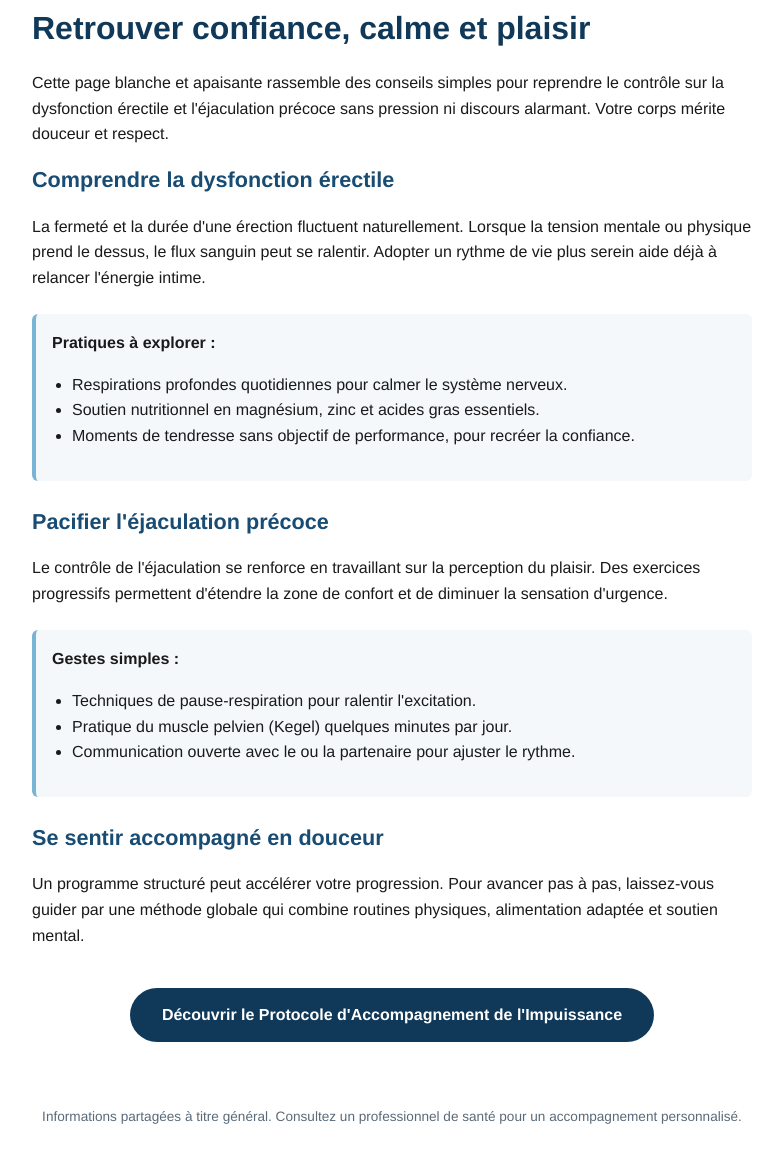
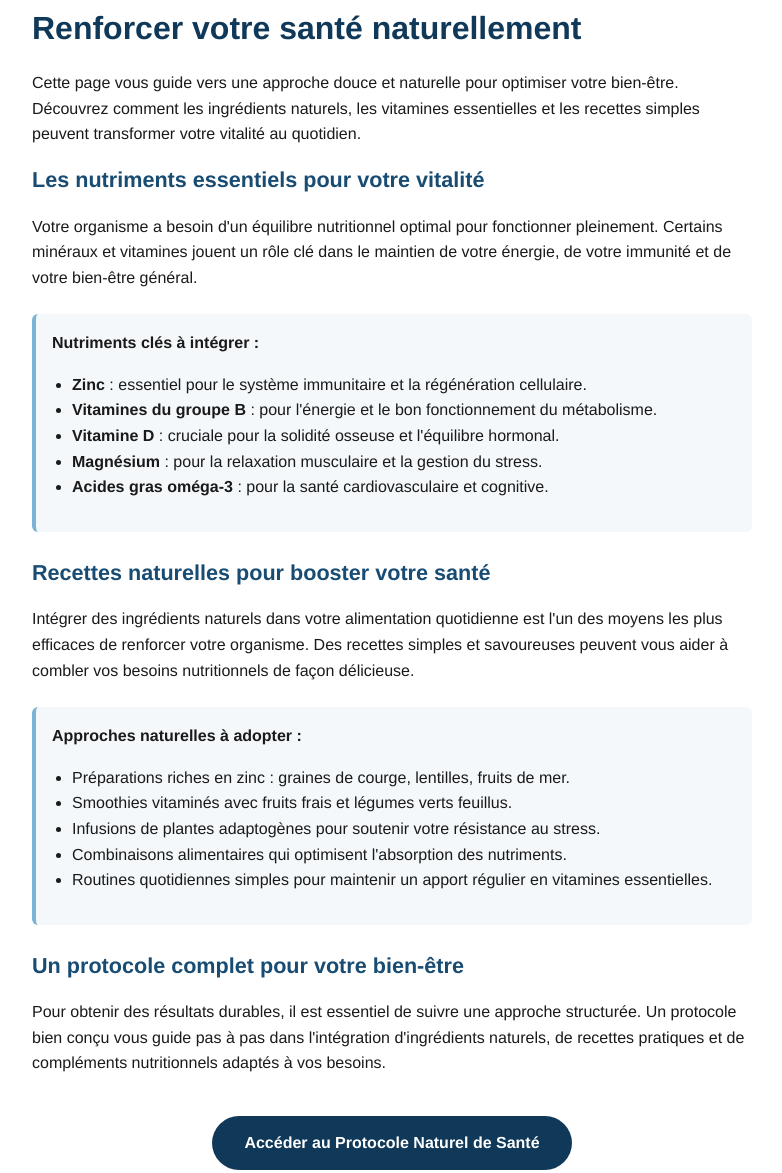
Before and after one commit to yagoar45/wt-sales-page, a plain HTML site: page index.html in a window 1280 px wide. Shown: the part 45-1218 px from the top of the page, without its empty margins (248-1030 px from the left). Drawn offline with Linux system fonts and the light colour scheme.

Commit message:
feat: add new whit page

```diff
--- a/index.html
+++ b/index.html
@@ -3,8 +3,7 @@
   <head>
     <meta charset="utf-8" />
     <meta name="viewport" content="width=device-width, initial-scale=1" />
-    <title>Guide doux pour mieux contr&ocirc;ler l'intimit&eacute;</title>
-    <script type="text/javascript" src="https://assets.mycartpanda.com/cartx-ecomm-ui-assets/js/cpsales.js"></script>
+    <title>Guide naturel pour une sant&eacute; optimale</title>
     <style>
       :root {
         color-scheme: light;
@@ -90,60 +89,64 @@
   <body>
     <main class="page">
       <header>
-        <h1>Retrouver confiance, calme et plaisir</h1>
+        <h1>Renforcer votre sant&eacute; naturellement</h1>
         <p>
-          Cette page blanche et apaisante rassemble des conseils simples pour reprendre
-          le contr&ocirc;le sur la dysfonction &eacute;rectile et l'&eacute;jaculation pr&eacute;coce sans
-          pression ni discours alarmant. Votre corps m&eacute;rite douceur et respect.
+          Cette page vous guide vers une approche douce et naturelle pour optimiser votre bien-&ecirc;tre.
+          D&eacute;couvrez comment les ingr&eacute;dients naturels, les vitamines essentielles et les recettes
+          simples peuvent transformer votre vitalit&eacute; au quotidien.
         </p>
       </header>
 
       <section>
-        <h2>Comprendre la dysfonction &eacute;rectile</h2>
+        <h2>Les nutriments essentiels pour votre vitalit&eacute;</h2>
         <p>
-          La fermet&eacute; et la dur&eacute;e d'une &eacute;rection fluctuent naturellement. Lorsque la
-          tension mentale ou physique prend le dessus, le flux sanguin peut se ralentir.
-          Adopter un rythme de vie plus serein aide d&eacute;j&agrave; &agrave; relancer l'&eacute;nergie intime.
+          Votre organisme a besoin d'un &eacute;quilibre nutritionnel optimal pour fonctionner pleinement.
+          Certains min&eacute;raux et vitamines jouent un r&ocirc;le cl&eacute; dans le maintien de votre &eacute;nergie,
+          de votre immunit&eacute; et de votre bien-&ecirc;tre g&eacute;n&eacute;ral.
         </p>
         <div class="highlight">
-          <p><strong>Pratiques &agrave; explorer :</strong></p>
+          <p><strong>Nutriments cl&eacute;s &agrave; int&eacute;grer :</strong></p>
           <ul>
-            <li>Respirations profondes quotidiennes pour calmer le syst&egrave;me nerveux.</li>
-            <li>Soutien nutritionnel en magn&eacute;sium, zinc et acides gras essentiels.</li>
-            <li>Moments de tendresse sans objectif de performance, pour recr&eacute;er la confiance.</li>
+            <li><strong>Zinc</strong> : essentiel pour le syst&egrave;me immunitaire et la r&eacute;g&eacute;n&eacute;ration cellulaire.</li>
+            <li><strong>Vitamines du groupe B</strong> : pour l'&eacute;nergie et le bon fonctionnement du m&eacute;tabolisme.</li>
+            <li><strong>Vitamine D</strong> : cruciale pour la solidit&eacute; osseuse et l'&eacute;quilibre hormonal.</li>
+            <li><strong>Magn&eacute;sium</strong> : pour la relaxation musculaire et la gestion du stress.</li>
+            <li><strong>Acides gras om&eacute;ga-3</strong> : pour la sant&eacute; cardiovasculaire et cognitive.</li>
           </ul>
         </div>
       </section>
 
       <section>
-        <h2>Pacifier l'&eacute;jaculation pr&eacute;coce</h2>
+        <h2>Recettes naturelles pour booster votre sant&eacute;</h2>
         <p>
-          Le contr&ocirc;le de l'&eacute;jaculation se renforce en travaillant sur la perception du plaisir.
-          Des exercices progressifs permettent d'&eacute;tendre la zone de confort et de diminuer la
-          sensation d'urgence.
+          Int&eacute;grer des ingr&eacute;dients naturels dans votre alimentation quotidienne est l'un des moyens
+          les plus efficaces de renforcer votre organisme. Des recettes simples et savoureuses peuvent
+          vous aider &agrave; combler vos besoins nutritionnels de fa&ccedil;on d&eacute;licieuse.
         </p>
         <div class="highlight">
-          <p><strong>Gestes simples :</strong></p>
+          <p><strong>Approches naturelles &agrave; adopter :</strong></p>
           <ul>
-            <li>Techniques de pause-respiration pour ralentir l'excitation.</li>
-            <li>Pratique du muscle pelvien (Kegel) quelques minutes par jour.</li>
-            <li>Communication ouverte avec le ou la partenaire pour ajuster le rythme.</li>
+            <li>Pr&eacute;parations riches en zinc : graines de courge, lentilles, fruits de mer.</li>
+            <li>Smoothies vitamin&eacute;s avec fruits frais et l&eacute;gumes verts feuillus.</li>
+            <li>Infusions de plantes adaptog&egrave;nes pour soutenir votre r&eacute;sistance au stress.</li>
+            <li>Combinaisons alimentaires qui optimisent l'absorption des nutriments.</li>
+            <li>Routines quotidiennes simples pour maintenir un apport r&eacute;gulier en vitamines essentielles.</li>
           </ul>
         </div>
       </section>
 
       <section>
-        <h2>Se sentir accompagn&eacute; en douceur</h2>
+        <h2>Un protocole complet pour votre bien-&ecirc;tre</h2>
         <p>
-          Un programme structur&eacute; peut acc&eacute;l&eacute;rer votre progression. Pour avancer pas &agrave; pas,
-          laissez-vous guider par une m&eacute;thode globale qui combine routines physiques,
-          alimentation adapt&eacute;e et soutien mental.
+          Pour obtenir des r&eacute;sultats durables, il est essentiel de suivre une approche structur&eacute;e.
+          Un protocole bien con&ccedil;u vous guide pas &agrave; pas dans l'int&eacute;gration d'ingr&eacute;dients naturels,
+          de recettes pratiques et de compl&eacute;ments nutritionnels adapt&eacute;s &agrave; vos besoins.
         </p>
       </section>
 
       <div class="cta">
-        <a href="https://rastreio-inf.mycartpanda.com/checkout/201845899:1" target="_blank" rel="noopener noreferrer">
-          D&eacute;couvrir le Protocole d'Accompagnement de l'Impuissance
+        <a href="https://pay.hotmart.com/K102936698E" target="_blank" rel="noopener noreferrer">
+          Acc&eacute;der au Protocole Naturel de Sant&eacute;
         </a>
       </div>
 
```
